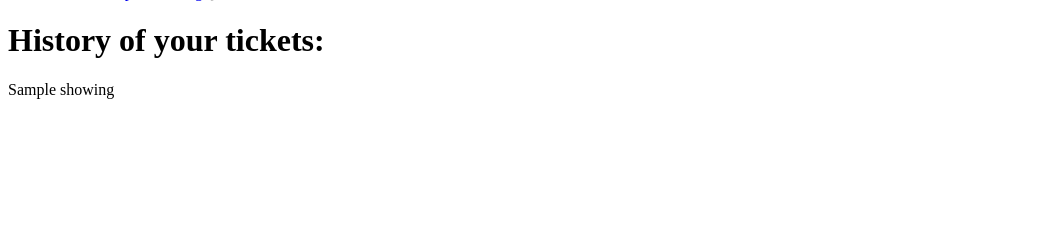
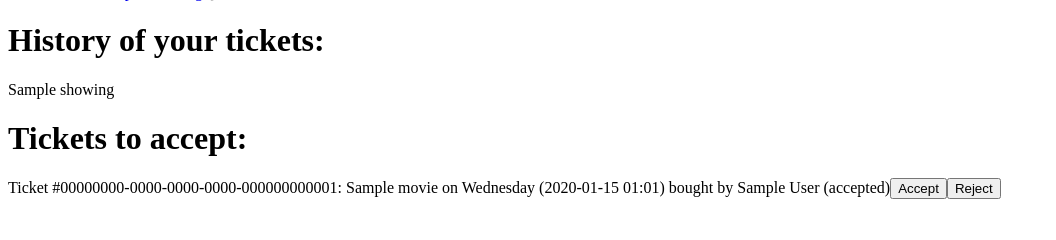
Before and after one commit to questras/cinema, a Django app: template project/templates/auth/profile.html in a window 1280 px wide. Shown: the part 182-422 px from the top of the page, without its empty margins (0-1056 px from the left). Run offline with Django 3.2, Linux system fonts and the light colour scheme; tables that the repository leaves empty hold one stand-in row (values such as "Sample post"); the template is opened without the code that fills it: values that come from a table or form of the project are taken from there, most other values are stand-ins (such as "Sample title", 1, 10 or a date in 2020).

Commit message:
fix bugs, add panel for cashiers

```diff
--- a/project/cinema/models.py
+++ b/project/cinema/models.py
@@ -94,7 +94,8 @@ class Showing(models.Model):
         return self.hall.places
 
     def taken_places(self):
-        return self.order_set.all().aggregate(taken=models.Sum('tickets_amount'))['taken'] or 0
+        taken_places = self.order_set.exclude(accepted=False, cashier_who_accepted__isnull=False)
+        return taken_places.aggregate(taken=models.Sum('tickets_amount'))['taken'] or 0
 
     def free_places(self):
         return self.all_places() - self.taken_places()
--- a/project/orders/models.py
+++ b/project/orders/models.py
@@ -26,7 +26,14 @@ class Order(models.Model):
         ]
 
     def is_accepted(self):
-        return 'accepted' if self.accepted else 'not accepted'
+        string = ''
+        if self.accepted:
+            string = 'accepted'
+        elif not self.accepted and self.cashier_who_accepted is not None:
+            string = 'rejected'
+        else:
+            string = 'not accepted'
+        return string
 
     def __str__(self):
         accepted = self.is_accepted()
--- a/project/orders/views.py
+++ b/project/orders/views.py
@@ -12,7 +12,7 @@ class CreateOrderView(LoginRequiredMixin, CreateView):
     model = Order
     form_class = CreateOrderForm
     template_name = 'orders/create_order.html'
-    success_url = reverse_lazy('schedule')  # todo: change to profile
+    success_url = reverse_lazy('profile')
 
     def get_showing(self):
         showing_uuid = self.kwargs['showing_uuid'] or None
--- a/project/templates/auth/profile.html
+++ b/project/templates/auth/profile.html
@@ -13,4 +13,11 @@
     {% for order in tickets_history %}
         <p>{{ order.showing }}</p>
     {% endfor %}
+
+    {% if tickets_for_cashier %}
+    <h1>Tickets to accept:</h1>
+        {% for order in tickets_for_cashier %}
+            <p>{{ order }}<button>Accept</button><button>Reject</button></p>
+        {% endfor %}
+    {% endif %}
 {% endblock %}
--- a/project/users/views.py
+++ b/project/users/views.py
@@ -4,6 +4,7 @@ from django.urls import reverse_lazy
 from django.utils import timezone
 
 from .forms import CustomUserCreationForm
+from orders.models import Order
 
 
 class ProfileView(LoginRequiredMixin, TemplateView):
@@ -15,9 +16,14 @@ class ProfileView(LoginRequiredMixin, TemplateView):
         today = timezone.now().date()
         tickets_history = self.request.user.my_orders.filter(date__lt=today)
         tickets_current = self.request.user.my_orders.filter(date__gte=today)
+        tickets_for_cashier = None
+
+        if self.request.user.is_cashier:
+            tickets_for_cashier = Order.objects.filter(cashier_who_accepted__isnull=True)
 
         context['tickets_history'] = tickets_history
         context['tickets_current'] = tickets_current
+        context['tickets_for_cashier'] = tickets_for_cashier
 
         return context
 
```
